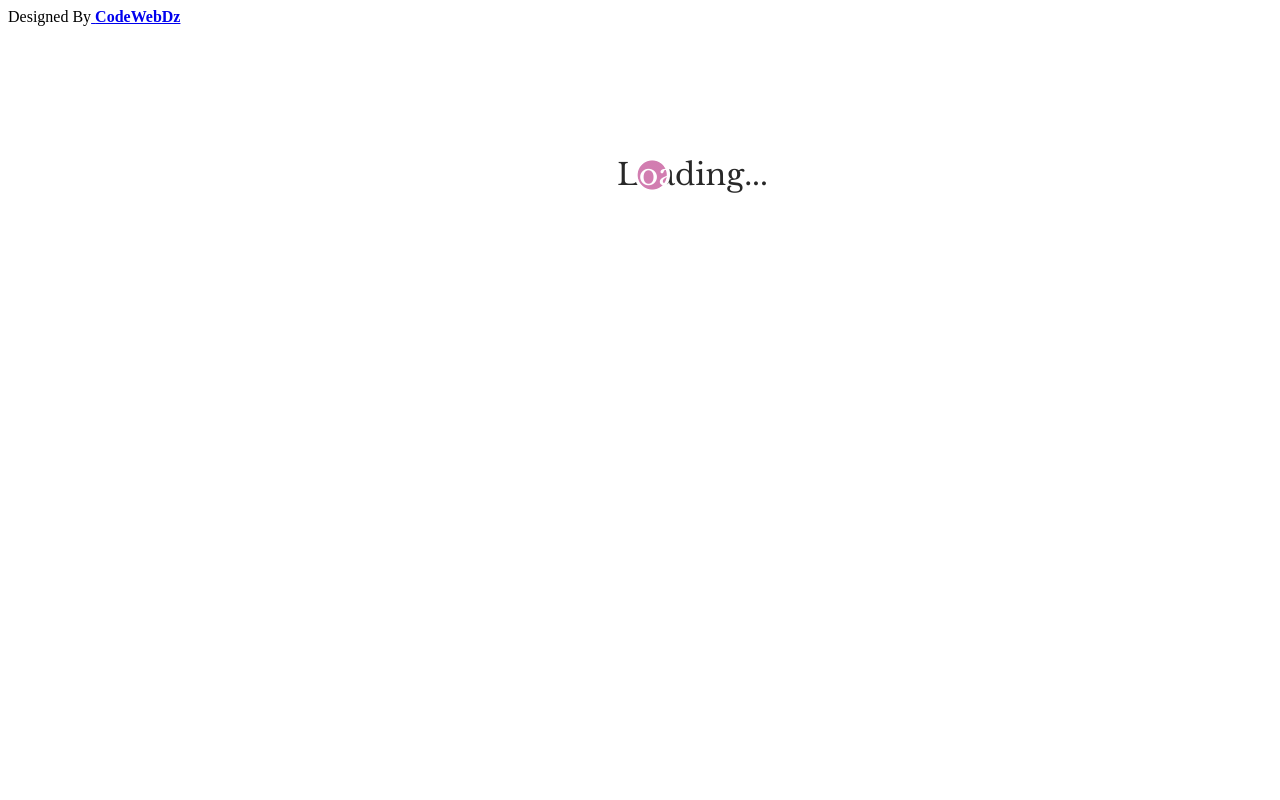
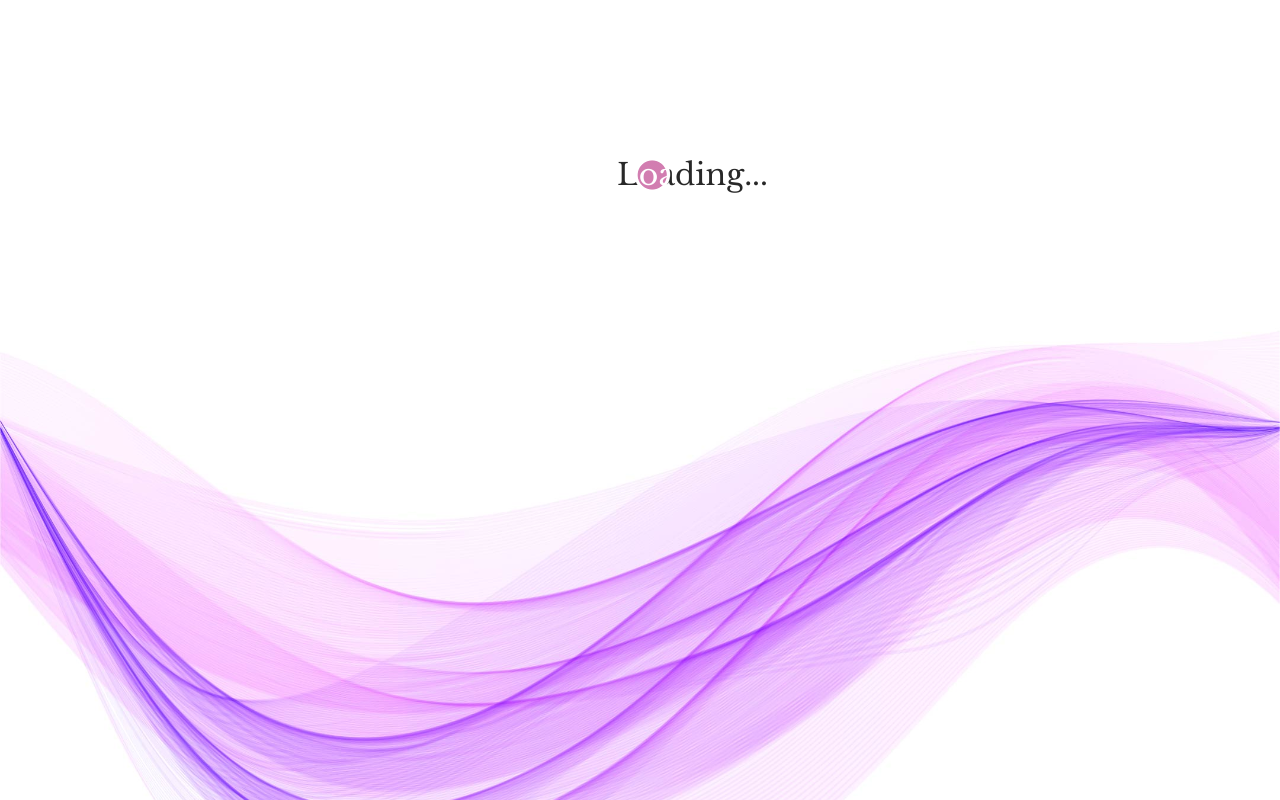
Before and after one commit to codeWebDz/Loader, a plain HTML site: page index.html in a window 1280 px wide. Drawn offline with nearby package versions, Linux system fonts and the light colour scheme.

Commit message:
Update index.html

```diff
--- a/index.html
+++ b/index.html
@@ -8,7 +8,6 @@
 
 <body>
   <div class="loader "></div>
-      <div class="mb-1">Designed By<a href="https://github.com/codeWebDz"> <strong>CodeWebDz</strong></a></div>
 
 </body>
 
@@ -18,7 +17,7 @@
 <style>
 
   body{
-    background-image: url("images/wavePurple.jpg");
+    background-image: url("images/wavesPurple.jpg");
     background-size: cover;
     width: 100%;
   }
```
